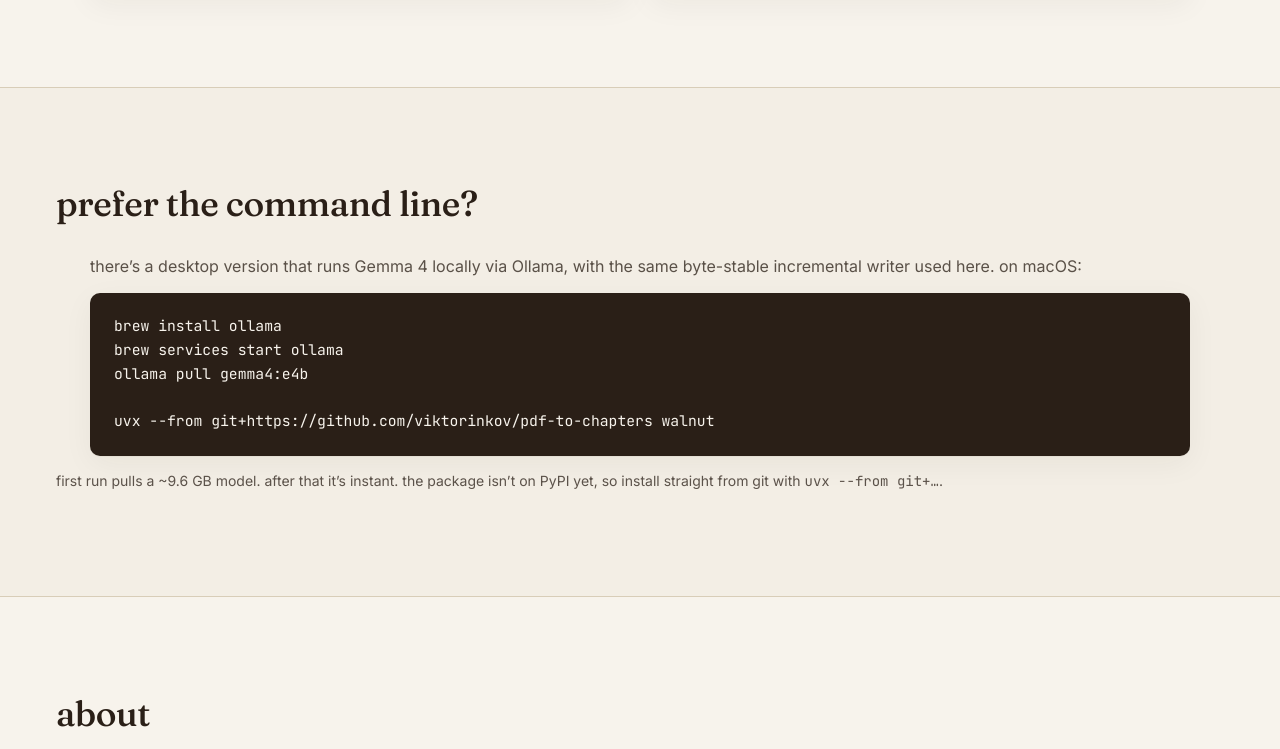
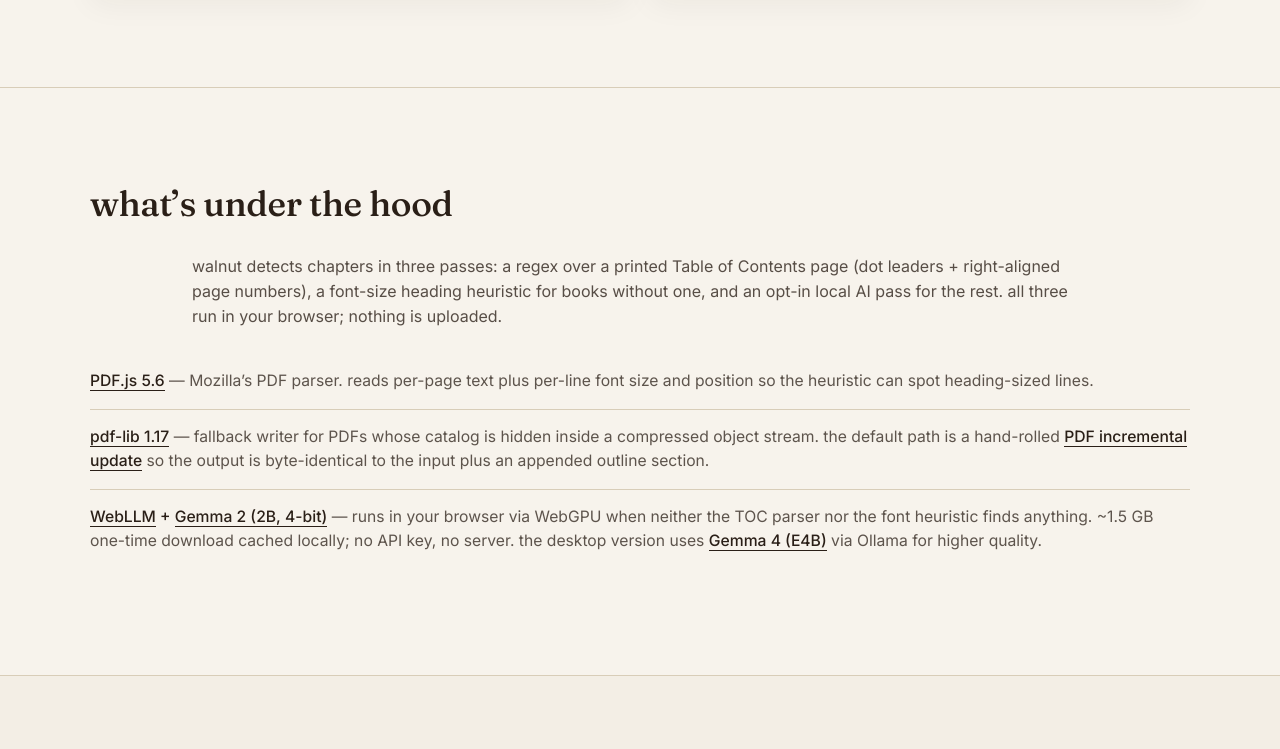
Before and after one commit to viktorinkov/pdf-to-chapters, a website: page site/index.html in a window 1280 px wide. Shown: the part 1851-2600 px from the top of the page. Drawn offline with Linux system fonts and the light colour scheme.

Commit message:
fix descender clipping in hero + add tech section
site/style.css:
  .reveal-line had overflow: hidden (needed for the slide-up animation
  start state) but h1.display runs at line-height: 1.05, so descenders
  on letters like 'y' and 'p' got clipped at the line box edge. Add a
  0.18em padding-bottom + matching -0.18em margin-bottom so descenders
  have room without changing the heading's vertical rhythm.

site/index.html + style.css:
  New "what's under the hood" section between why-local and install.
  Three short bullets with library names, versions and links: PDF.js
  for read, pdf-lib as fallback writer (default writer is a hand-rolled
  PDF incremental update), WebLLM + Gemma 2 (2B, 4-bit) as the
  in-browser AI fallback. Cross-links to Gemma 4 (E4B) for the desktop
  Ollama path. Adds a /#tech anchor to the topbar nav.

8/8 local Playwright (incl. axe a11y), 17/17 node smoke, 61/61 python.

```diff
--- a/site/index.html
+++ b/site/index.html
@@ -23,6 +23,7 @@
     <nav class="nav" aria-label="primary">
       <a href="#how">how it works</a>
       <a href="#why">why local</a>
+      <a href="#tech">tech</a>
       <a href="#install">install</a>
       <a href="https://github.com/viktorinkov/pdf-to-chapters" target="_blank" rel="noopener noreferrer">github</a>
       <span class="pill" data-walnut="webgpu-pill" aria-live="polite">WebGPU: checking&hellip;</span>
@@ -196,6 +197,25 @@
       </div>
     </section>
 
+    <section id="tech" class="tech">
+      <h2 class="section-title">what&rsquo;s under the hood</h2>
+      <p class="tech-lede">walnut detects chapters in three passes: a regex over a printed Table of Contents page (dot leaders + right-aligned page numbers), a font-size heading heuristic for books without one, and an opt-in local AI pass for the rest. all three run in your browser; nothing is uploaded.</p>
+      <ul class="tech-stack">
+        <li>
+          <strong><a href="https://github.com/mozilla/pdf.js" target="_blank" rel="noopener noreferrer">PDF.js&nbsp;5.6</a></strong>
+          <span class="muted"> &mdash; Mozilla&rsquo;s PDF parser. reads per-page text plus per-line font size and position so the heuristic can spot heading-sized lines.</span>
+        </li>
+        <li>
+          <strong><a href="https://github.com/Hopding/pdf-lib" target="_blank" rel="noopener noreferrer">pdf-lib&nbsp;1.17</a></strong>
+          <span class="muted"> &mdash; fallback writer for PDFs whose catalog is hidden inside a compressed object stream. the default path is a hand-rolled <a href="https://developers.foxit.com/developer-hub/document/incremental-updates/" target="_blank" rel="noopener noreferrer">PDF incremental update</a> so the output is byte-identical to the input plus an appended outline section.</span>
+        </li>
+        <li>
+          <strong><a href="https://github.com/mlc-ai/web-llm" target="_blank" rel="noopener noreferrer">WebLLM</a> + <a href="https://ai.google.dev/gemma" target="_blank" rel="noopener noreferrer">Gemma&nbsp;2&nbsp;(2B,&nbsp;4-bit)</a></strong>
+          <span class="muted"> &mdash; runs in your browser via WebGPU when neither the TOC parser nor the font heuristic finds anything. ~1.5&nbsp;GB one-time download cached locally; no API key, no server. the desktop version uses <a href="https://deepmind.google/models/gemma/" target="_blank" rel="noopener noreferrer">Gemma&nbsp;4 (E4B)</a> via Ollama for higher quality.</span>
+        </li>
+      </ul>
+    </section>
+
     <section id="install" class="install-block">
       <h2 class="section-title">prefer the command line?</h2>
       <p class="install-lede">there&rsquo;s a desktop version that runs Gemma 4 locally via Ollama, with the same byte-stable incremental writer used here. on macOS:</p>
--- a/site/style.css
+++ b/site/style.css
@@ -121,7 +121,17 @@
 .ghost:hover { opacity: 1; color: var(--bark); }
 
 /* ---------- hero reveal animations ---------- */
-.reveal-line { display: block; overflow: hidden; }
+.reveal-line {
+  display: block;
+  overflow: hidden;
+  /* h1.display runs at line-height: 1.05 for tight typography, but descenders
+     ("y" in "your", "p" in "chapter") sit below the line box and get clipped
+     by overflow: hidden. Pad the bottom of each line so descenders have
+     room, then claw the space back with a matching negative margin so the
+     vertical rhythm is unchanged. */
+  padding-bottom: 0.18em;
+  margin-bottom: -0.18em;
+}
 .reveal-line > span {
   display: inline-block;
   transform: translateY(110%);
@@ -161,7 +171,22 @@
 .cap { color: color-mix(in oklab, var(--ink) 55%, transparent); font-size: 0.78rem; letter-spacing: 0.02em; }
 
 /* ---------- how it works ---------- */
-.how, .why, .install-block, .about { padding: clamp(44px, 7vw, 96px) clamp(20px, 5vw, 56px); border-top: 1px solid var(--hairline); }
+.how, .why, .install-block, .about, .tech { padding: clamp(44px, 7vw, 96px) clamp(20px, 5vw, 56px); border-top: 1px solid var(--hairline); }
+
+.tech .section-title,
+.tech .tech-lede,
+.tech .tech-stack { max-width: 1100px; margin-left: auto; margin-right: auto; }
+.tech .tech-lede { color: color-mix(in oklab, var(--ink) 78%, transparent); margin-top: 0; margin-bottom: 1.6rem; max-width: 56rem; }
+.tech-stack { list-style: none; padding: 0; }
+.tech-stack li {
+  padding: 0.95rem 0;
+  border-bottom: 1px solid var(--hairline);
+  font-size: 0.98rem;
+  line-height: 1.55;
+}
+.tech-stack li:last-child { border-bottom: none; }
+.tech-stack strong { font-weight: 500; color: var(--ink); }
+.tech-stack a { font-weight: 500; }
 .how { background: linear-gradient(180deg, transparent, color-mix(in oklab, var(--shell) 30%, transparent)); }
 
 .steps {
```
